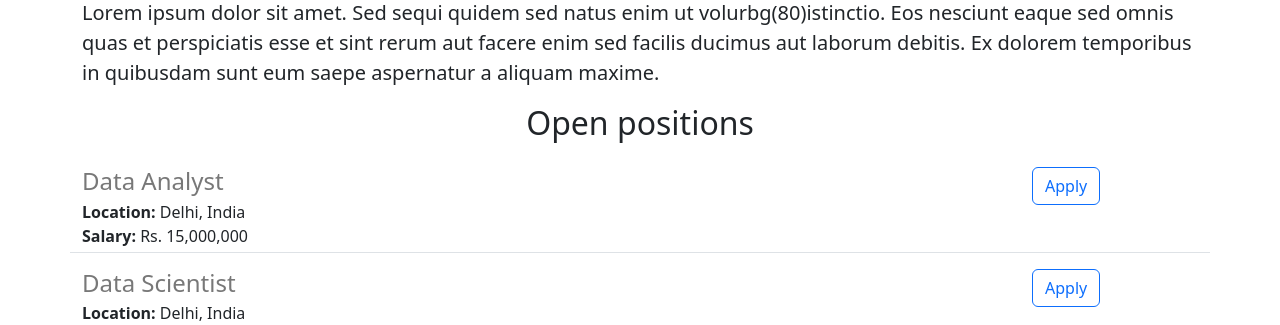
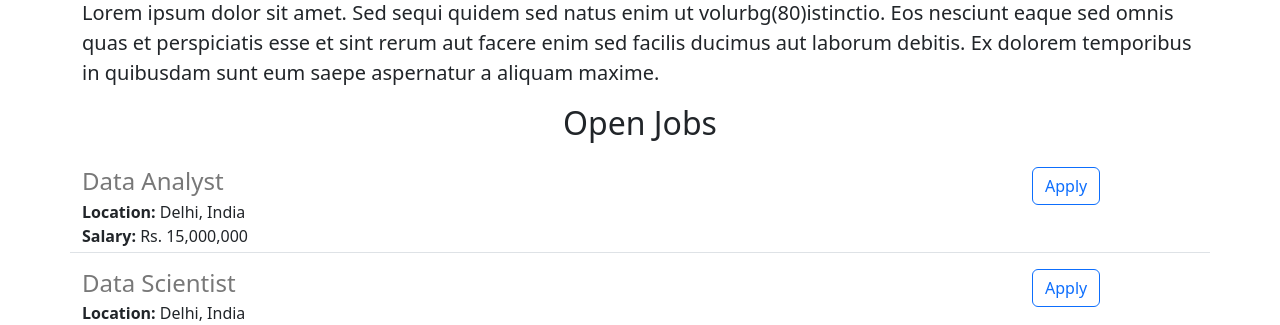
Before and after one commit to yesplease/jovian-careers-website, a Flask app: page / in a window 1280 px wide. Shown: the part 896-1221 px from the top of the page. Run offline with Flask 2, Linux system fonts and the light colour scheme.

Commit message:
Small copy change

```diff
--- a/templates/home.html
+++ b/templates/home.html
@@ -19,7 +19,7 @@
       <img class="img-fluid" id="banner" src="https://jovian-careers-website.bradleyheinz.repl.co/static/banner.jpg">
       <h2 class="text-center mt-2 mb-4">About Jovian</h2>
       <p class="lead">Lorem ipsum dolor sit amet. Sed sequi quidem sed natus enim ut volurbg(80)istinctio. Eos nesciunt eaque sed omnis quas et perspiciatis esse et sint rerum aut facere enim sed facilis ducimus aut laborum debitis. Ex dolorem temporibus in quibusdam sunt eum saepe aspernatur a aliquam maxime.</p>
-      <h2 class="text-center mt-2 mb-4">Open positions</h2>
+      <h2 class="text-center mt-2 mb-4">Open Jobs</h2>
       <p>
         {% for job in jobs %}
           {% include 'jobitem.html' %}
```
